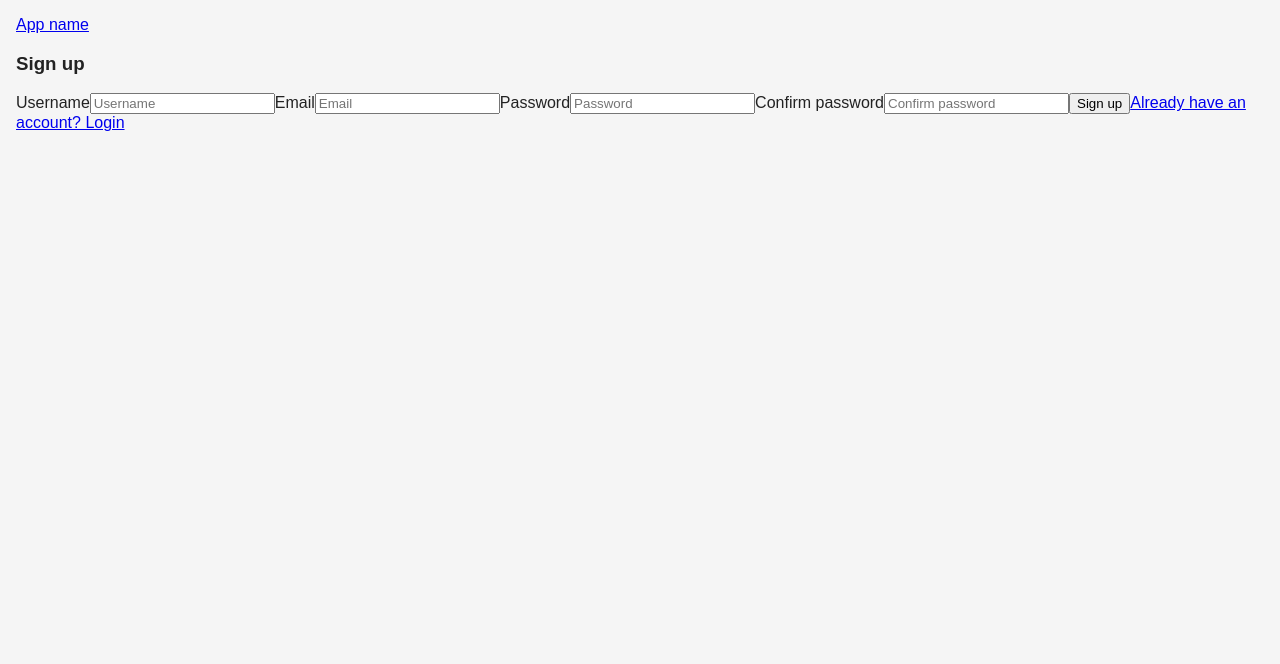
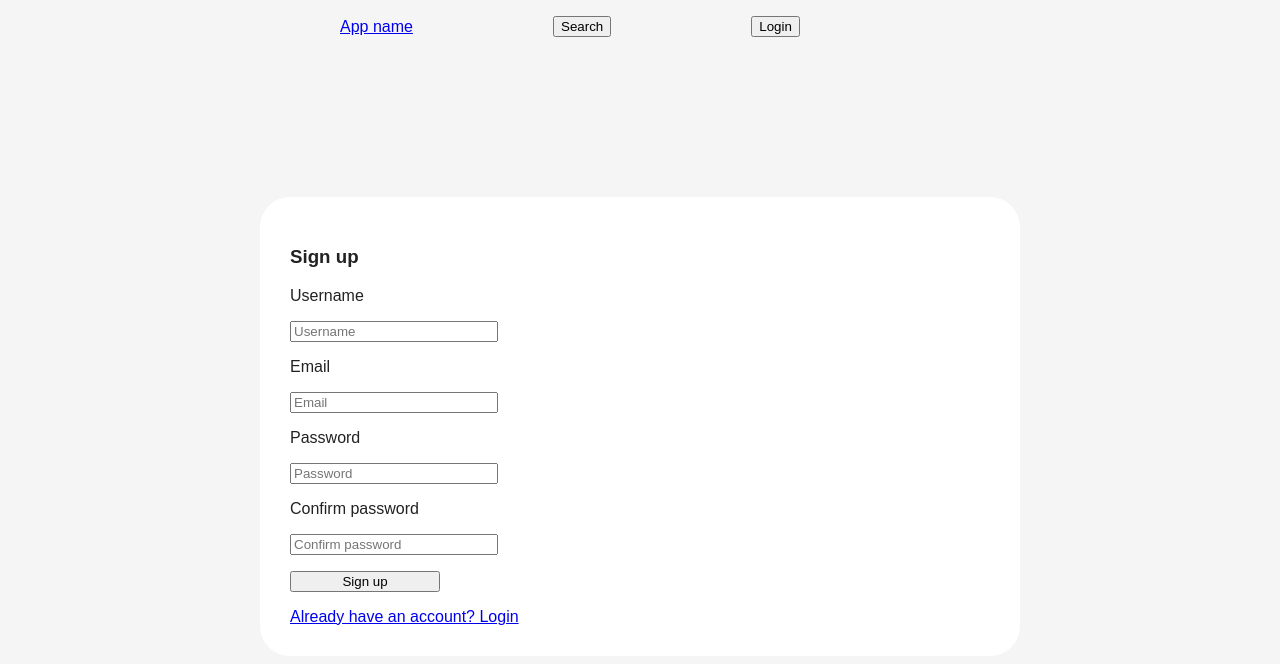
Before and after one commit to web-project-group11/app, a React app: page /signup in a window 1280 px wide. Shown: the top 664 px of the page. Built offline with nearby package versions, Linux system fonts and the light colour scheme; no server answers; the HTML template or start-up script is replaced by a standard one.

Commit message:
Updated password requirements and CSS for authentication page

```diff
--- a/src/components/Login.jsx
+++ b/src/components/Login/Login.jsx
@@ -1,5 +1,5 @@
 import { useNavigate, Link } from "react-router-dom"
-import { useUser } from "../context/useUser.jsx"
+import { useUser } from "../../context/useUser.jsx"
 
 function Login() {
     const navigate = useNavigate()
--- /dev/null
+++ b/src/components/SignUp/SignUp.css
@@ -0,0 +1,17 @@
+.signup-container {
+    width: 100%;
+    max-width: 700px;
+
+    display: flex;
+    flex-direction: column;
+
+    background-color: white;
+    border-radius: 30px;
+    padding: 30px;
+}
+
+.form {
+    display: flex;
+    flex-direction: column;
+    gap: 1rem;
+}
--- a/src/components/SignUp.jsx
+++ b/src/components/SignUp/SignUp.jsx
@@ -1,5 +1,7 @@
 import { Link, useNavigate } from "react-router-dom"
-import { useUser } from "../context/useUser.jsx"
+import { useUser } from "../../context/useUser.jsx"
+
+import './SignUp.css'
 
 function SignUp() {
     const { signupUser, setSignupUser, signUp } = useUser()
@@ -13,13 +15,21 @@ function SignUp() {
             return
         }
 
-        if (!signupUser.email.trim()) {
-            alert('Email is required')
+        if (!signupUser.email.trim() || !signupUser.email.includes('@')) {
+            alert('A valid email address is required')
             return
         }
 
         if (!signupUser.password) {
             alert('Password is required')
+            return
+        }
+
+        const numRegex = /\d/
+        const uppercaseRegex = /[A-Z]/
+        if (signupUser.password.length < 8 || !numRegex.test(signupUser.password) || !uppercaseRegex.test(signupUser.password)) {
+            console.log(signupUser.password.length)
+            alert('Password has to be at least 8 characters long, contain at least one uppercase letter and contain at least one number')
             return
         }
 
@@ -29,9 +39,7 @@ function SignUp() {
         }
 
         signUp().then(response => {
-            // console.log(response)
             navigate('/login')
-            //navigate(authenticationMode === AuthenticationMode.SignUp ? '/login' : '/')
         })
         .catch(error => {
             alert(error)
@@ -39,10 +47,10 @@ function SignUp() {
     }
 
     return(
-        <div>
+        <div className="signup-container">
             <h3>Sign up</h3>
 
-            <form onSubmit={handleSubmit}>
+            <form className="form" onSubmit={handleSubmit}>
                 <label>Username</label>
                 <input
                     placeholder='Username'
--- a/src/main.css
+++ b/src/main.css
@@ -9,11 +9,7 @@ body {
     min-width: 320px;
 }
 
-#root {
-    min-height: 100vh;
-    padding: 1rem;
-    gap: 1rem;
-}
+
 
 #search-container {
   display: flex;
--- a/src/main.jsx
+++ b/src/main.jsx
@@ -9,9 +9,9 @@ import MovieDetails from "./screens/MovieDetails.jsx"
 import HomePage from "./screens/HomePage.jsx"
 import ProfilePage from "./screens/ProfilePage.jsx"
 
-import Authentication from "./screens/Authentication.jsx";
-import SignUp from "./components/SignUp.jsx";
-import Login from "./components/Login.jsx";
+import Authentication from "./screens/Authentication/Authentication.jsx";
+import SignUp from "./components/SignUp/SignUp.jsx";
+import Login from "./components/Login/Login.jsx";
 import ProtectedRoute from "./components/ProtectedRoute";
 
 import UserProvider from "./context/UserProvider.jsx";
--- a/src/screens/Authentication.jsx
+++ /dev/null
@@ -1,14 +0,0 @@
-import { Outlet, Link } from 'react-router-dom'
-
-function Authentication() {
-    // Tähän vois kirjottaa koodia mikä vie käyttäjän suoraan sen omaan profiiliin jos se on jo kirjautunut
-
-    return (
-        <div>
-            <Link to='/'>App name</Link>
-            <Outlet />
-        </div>
-    )
-}
-
-export default Authentication
--- /dev/null
+++ b/src/screens/Authentication/Authentication.css
@@ -0,0 +1,16 @@
+.authentication-page {
+    height: 100vh;
+    display: flex;
+    flex-direction: column;
+    justify-content: center;
+    align-items: center;
+}
+
+.login-signup-container {
+    width: 100%;
+
+    display: flex;
+    justify-content: center;
+    align-items: center;
+    flex: 1;
+}
--- /dev/null
+++ b/src/screens/Authentication/Authentication.jsx
@@ -0,0 +1,22 @@
+import { Outlet, Link } from 'react-router-dom'
+import Header from '../../components/Header.jsx'
+
+import './Authentication.css'
+
+function Authentication() {
+    // Tähän vois kirjottaa koodia mikä vie käyttäjän suoraan sen omaan profiiliin jos se on jo kirjautunut
+    //useEffect(() => {
+    //
+    //}, [])
+
+    return (
+        <div className="authentication-page">
+            <Header />
+            <div className="login-signup-container">
+                <Outlet />
+            </div>
+        </div>
+    )
+}
+
+export default Authentication
```
Also changed, not shown: src/components/Login/Login.css (added).
